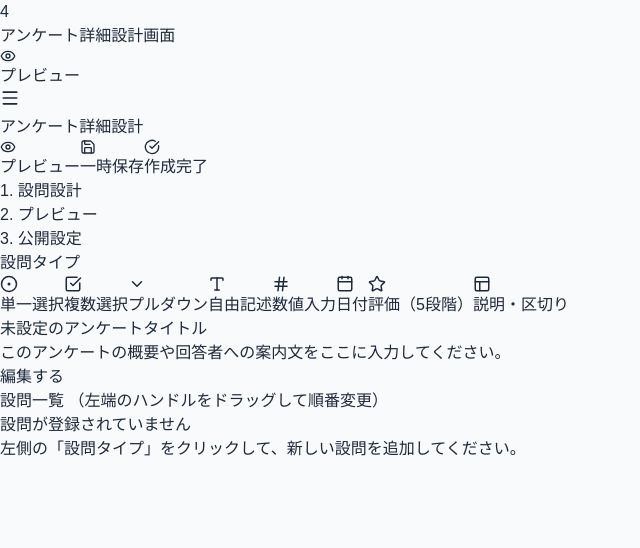
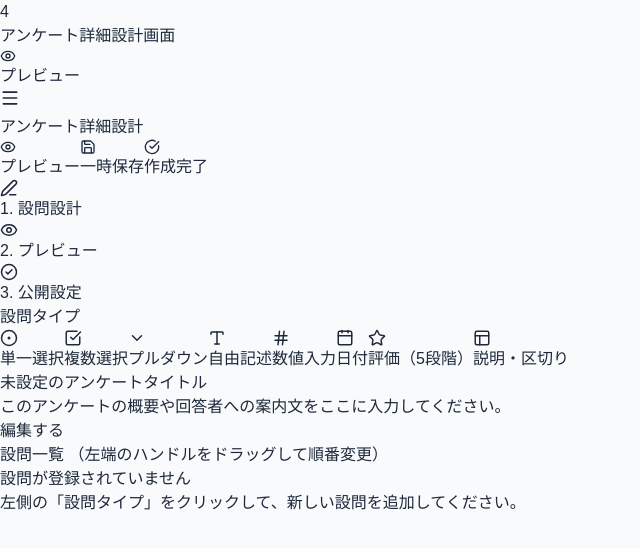
Before and after one commit to kojun1108/survey-designer, a React (Vite) app: page / in a window 1280 px wide. Shown: the top 548 px of the page, without its empty margins (0-640 px from the left). Built offline with nearby package versions, Linux system fonts and the light colour scheme.

Commit message:
feat: Stepperコンポーネントの刷新とプレビュー遷移の修正

```diff
--- a/src/App.tsx
+++ b/src/App.tsx
@@ -1,6 +1,7 @@
 import { useState } from 'react';
 import Header from './components/Header';
 import Sidebar from './components/Sidebar';
+import Stepper from './components/Stepper'; // 既存のStepperをインポート
 import type { QuestionTypeId } from './components/Sidebar';
 import { QuestionCard, QuestionEditor } from './components/QuestionItems';
 import type { Question } from './components/QuestionItems';
@@ -23,6 +24,13 @@ export default function App() {
 
   // プレビュー画面での回答データを保持
   const [answers, setAnswers] = useState<Record<string, any>>({});
+
+  // 🆕 currentMode に応じたステップ番号を割り出し（Stepperに渡す用）
+  const getStepNumber = (): number => {
+    if (currentMode === 'preview') return 2;
+    if (currentMode === 'publish') return 3;
+    return 1; // 'edit'
+  };
 
   const handleAddQuestion = (typeId: QuestionTypeId) => {
     const labels: Record<QuestionTypeId, string> = {
@@ -120,7 +128,7 @@ export default function App() {
           <h1 className="text-xl font-bold text-slate-900">アンケート詳細設計画面</h1>
         </div>
 
-        {/* 🆕 右上にプレビューボタンを配置 */}
+        {/* 右上にプレビューボタンを配置 */}
         {currentMode === 'edit' && (
           <button
             onClick={() => {
@@ -138,30 +146,9 @@ export default function App() {
       <div className="max-w-6xl mx-auto bg-white rounded-lg border border-slate-200 shadow-sm overflow-hidden">
         <Header />
 
-        {/* 🆕 ステップバー (タブではなく、単なる進捗表示として button から div に変更) */}
-        <div className="flex border-b border-slate-200 bg-slate-50 text-sm font-medium">
-          <div
-            className={`flex-1 py-3 text-center border-b-2 transition-all ${
-              currentMode === 'edit' ? 'border-blue-600 text-blue-600 bg-white font-bold' : 'border-transparent text-slate-400'
-            }`}
-          >
-            1. 設問設計
-          </div>
-          <div
-            className={`flex-1 py-3 text-center border-b-2 transition-all ${
-              currentMode === 'preview' ? 'border-blue-600 text-blue-600 bg-white font-bold' : 'border-transparent text-slate-400'
-            }`}
-          >
-            2. プレビュー
-          </div>
-          <div
-            className={`flex-1 py-3 text-center border-b-2 transition-all ${
-              currentMode === 'publish' ? 'border-blue-600 text-blue-600 bg-white font-bold' : 'border-transparent text-slate-400'
-            }`}
-          >
-            3. 公開設定
-          </div>
-        </div>
+        {/* 🆕 既存の作成済み Stepper.tsx をここで使用 */}
+        {/* ※お使いのStepperのプロップス名（currentStepやactiveStepなど）に合わせて適宜微調整してください */}
+        <Stepper currentStep={getStepNumber()} />
 
         <div className="grid grid-cols-12 min-h-[600px]">
 
--- a/src/components/Stepper.tsx
+++ b/src/components/Stepper.tsx
@@ -1,21 +1,66 @@
-export default function Stepper() {
+import { Edit3, Eye, CheckCircle2 } from 'lucide-react';
+
+interface StepperProps {
+  currentStep: number;
+}
+
+export default function Stepper({ currentStep }: StepperProps) {
+  const steps = [
+    { number: 1, label: '設問設計', icon: Edit3 },
+    { number: 2, label: 'プレビュー', icon: Eye },
+    { number: 3, label: '公開設定', icon: CheckCircle2 },
+  ];
+
   return (
-    <div className="flex justify-center py-4 border-b border-slate-100 bg-slate-50/50 text-sm">
-      <div className="flex items-center gap-8">
-        <div className="flex items-center gap-2 font-bold text-blue-600">
-          <span className="w-5 h-5 bg-blue-600 text-white rounded-full flex items-center justify-center text-xs">1</span>
-          設問設計
-        </div>
-        <div className="w-16 border-t border-dashed border-slate-300"></div>
-        <div className="flex items-center gap-2 text-slate-500">
-          <span className="w-5 h-5 border border-slate-400 rounded-full flex items-center justify-center text-xs">2</span>
-          設定
-        </div>
-        <div className="w-16 border-t border-dashed border-slate-300"></div>
-        <div className="flex items-center gap-2 text-slate-500">
-          <span className="w-5 h-5 border border-slate-400 rounded-full flex items-center justify-center text-xs">3</span>
-          プレビュー
-        </div>
+    <div className="bg-slate-50 border-b border-slate-200 px-6 py-4">
+      <div className="max-w-3xl mx-auto flex items-center justify-between relative">
+
+        {/* 背景の進行ライン */}
+        <div className="absolute top-1/2 left-0 right-0 h-0.5 bg-slate-200 -translate-y-1/2 z-0" />
+
+        {/* 進捗に合わせて伸びる青いライン */}
+        <div
+          className="absolute top-1/2 left-0 h-0.5 bg-blue-600 -translate-y-1/2 z-0 transition-all duration-300 ease-in-out"
+          style={{
+            width: currentStep === 1 ? '0%' : currentStep === 2 ? '50%' : '100%'
+          }}
+        />
+
+        {/* 各ステップの描画 */}
+        {steps.map((step) => {
+          const Icon = step.icon;
+          const isCompleted = currentStep > step.number;
+          const isActive = currentStep === step.number;
+
+          return (
+            <div key={step.number} className="flex flex-col items-center relative z-10 flex-1">
+              <div
+                className={`w-10 h-10 rounded-full flex items-center justify-center border-2 transition-all duration-300 ${
+                  isCompleted
+                    ? 'bg-blue-600 border-blue-600 text-white shadow-sm'
+                    : isActive
+                    ? 'bg-white border-blue-600 text-blue-600 font-bold shadow-md ring-4 ring-blue-50'
+                    : 'bg-white border-slate-200 text-slate-400'
+                }`}
+              >
+                {isCompleted ? (
+                  <CheckCircle2 size={18} className="stroke-[3]" />
+                ) : (
+                  <Icon size={18} className={isActive ? 'stroke-[2.5]' : 'stroke-[2]'} />
+                )}
+              </div>
+
+              <span
+                className={`mt-2 text-xs font-medium transition-colors duration-300 ${
+                  isActive ? 'text-blue-600 font-bold' : isCompleted ? 'text-slate-700' : 'text-slate-400'
+                }`}
+              >
+                {step.number}. {step.label}
+              </span>
+            </div>
+          );
+        })}
+
       </div>
     </div>
   );
```
